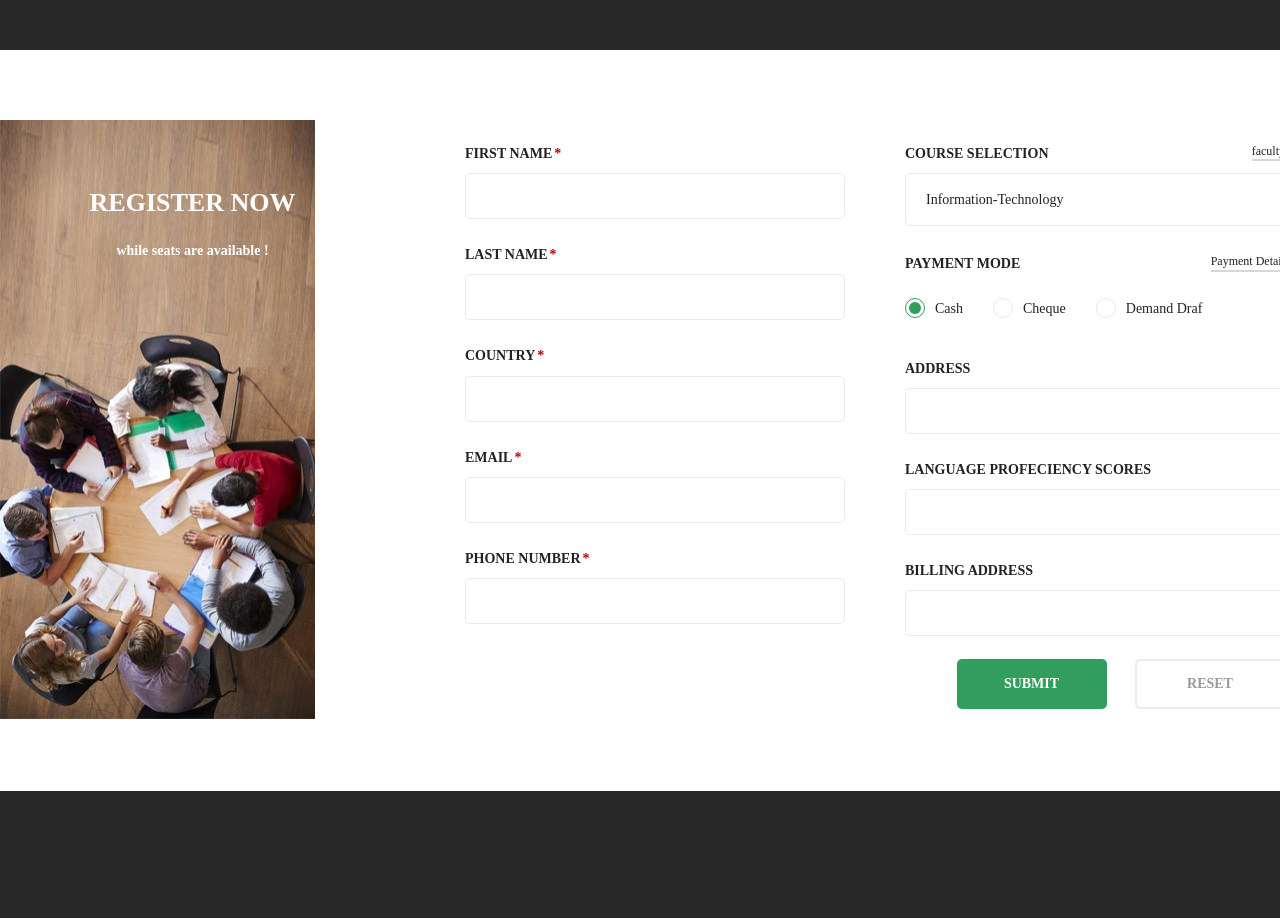
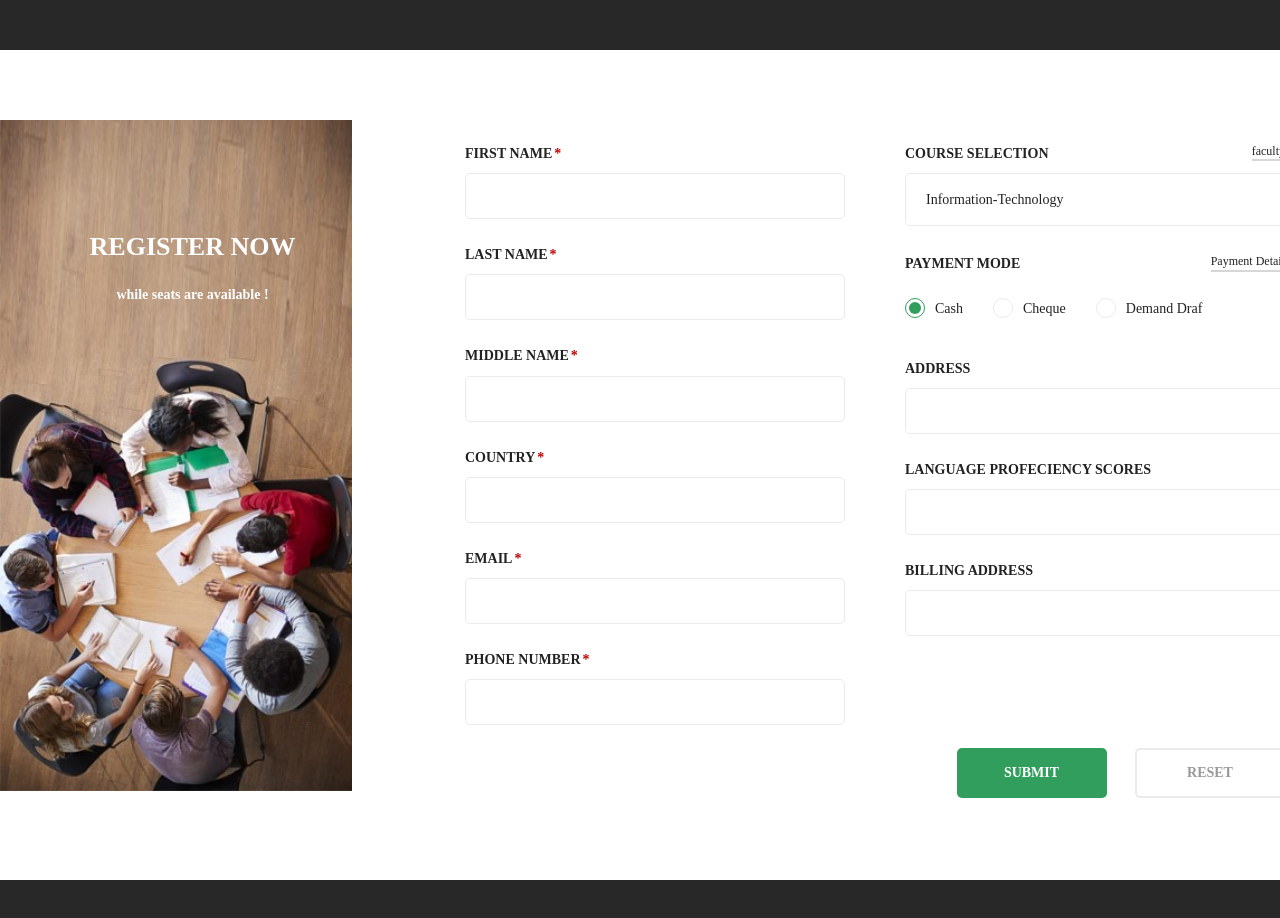
Before and after one commit to Zaheer-Ha/ZaheerxHaxStudentform, a plain HTML site: page index.html in a window 1280 px wide. Shown: the top 918 px of the page. Before the commit the page ends 841 px from the top, so only its background shows below. Drawn offline with nearby package versions, Linux system fonts and the light colour scheme; a script that the page names is missing; a web font is replaced by a local one.

Commit message:
Update index.html

```diff
--- a/index.html
+++ b/index.html
@@ -40,6 +40,11 @@
                                     <label for="last_name" class="required">Last name</label>
                                     <input type="text" name="last_name" id="last_name" />
                                 </div>
+                                <div class="form-input">
+                                    <label for="first_name" class="required">Middle name</label>
+                                    <input type="text" name="first_name" id="first_name" />
+                                </div>
+
                                 <div class="form-input">
                                     <label for="company" class="required">Country</label>
                                     <input type="text" name="company" id="company" />
```
